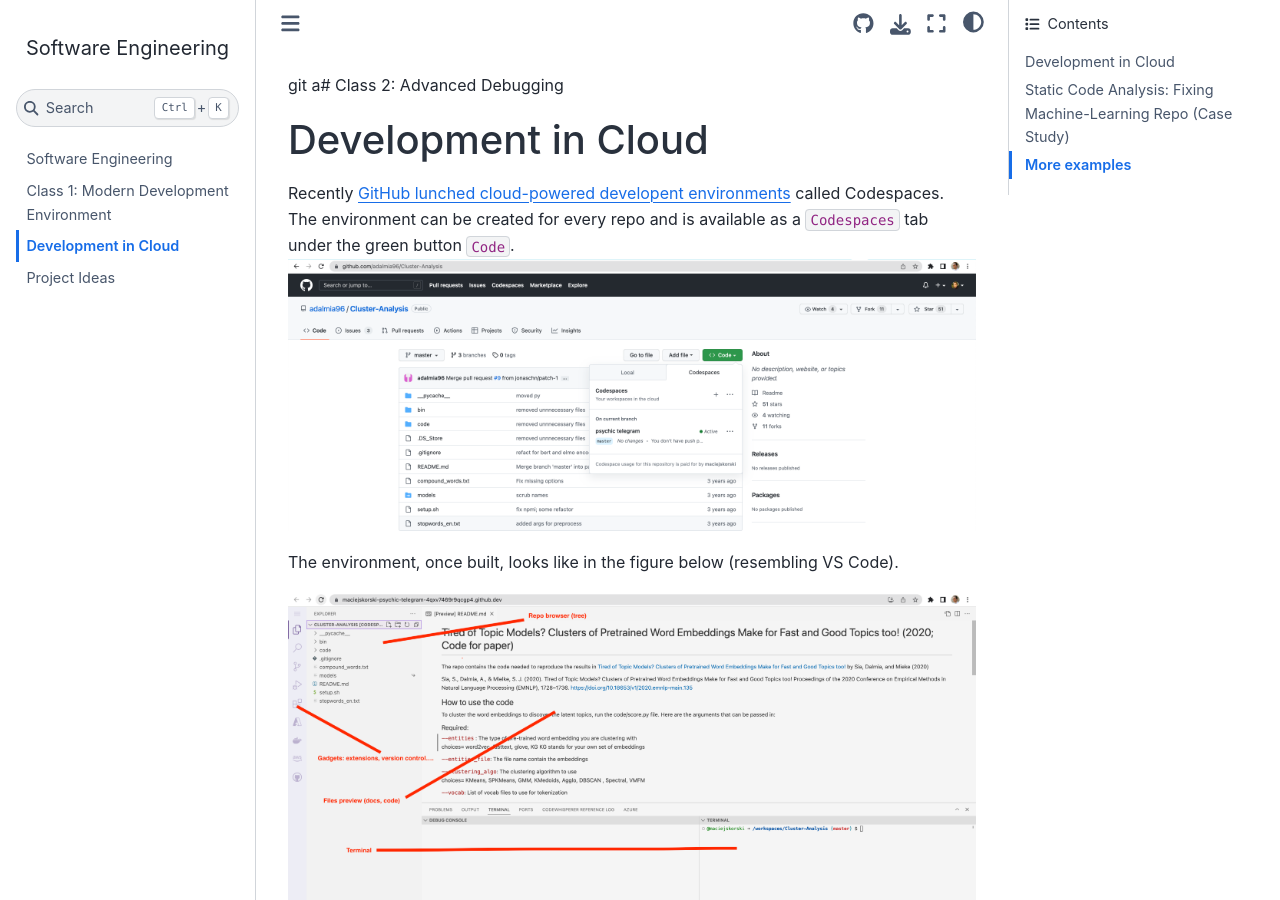
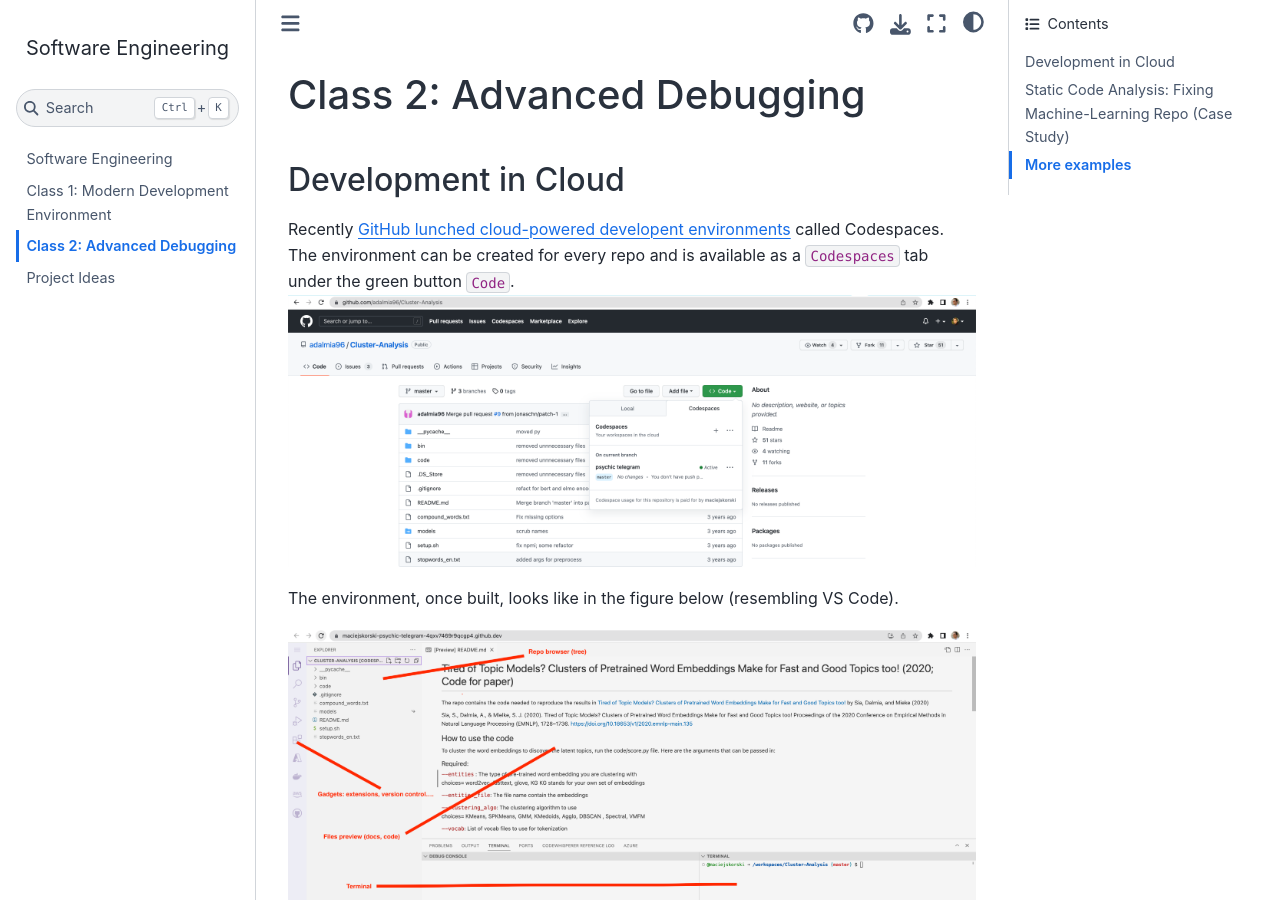
Before and after one commit to maciejskorski/software_engineering, a Jupyter Book: the page built from docs/advanced_debugging.md, in a window 1280 px wide and 900 px high. Built offline with Jupyter Book 1.0.4 settings and Sphinx 7.4.7 and the Sphinx Book theme 1.1.4, drawn with Linux system fonts in a browser that asks for light colours.

Commit message:
fix typo

```diff
--- a/docs/advanced_debugging.md
+++ b/docs/advanced_debugging.md
@@ -1,4 +1,4 @@
-git a# Class 2: Advanced Debugging
+# Class 2: Advanced Debugging
 
 ## Development in Cloud
 
```
